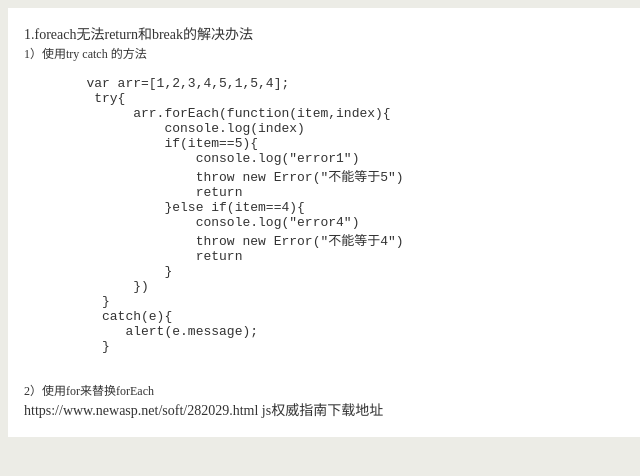
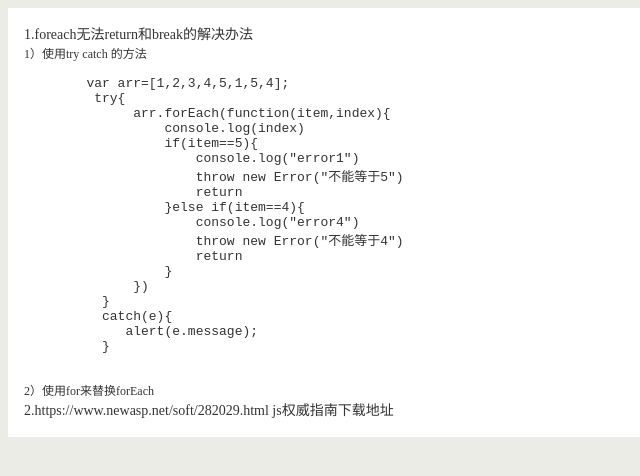
Before and after one commit to yangxingli2001/summary, a plain HTML site: page index.html in a window 1280 px wide. Shown: the full height of the page, 0-640 px from the left. Drawn offline with Linux system fonts and the light colour scheme.

Commit message:
Update index.html

```diff
--- a/index.html
+++ b/index.html
@@ -48,7 +48,7 @@
           }
         </pre>
         <div class="subTitle">2）使用for来替换forEach</div>
-        <div class="title">https://www.newasp.net/soft/282029.html  js权威指南下载地址</div>
+        <div class="title">2.https://www.newasp.net/soft/282029.html  js权威指南下载地址</div>
   </div>
 </body>
 </html>
```
